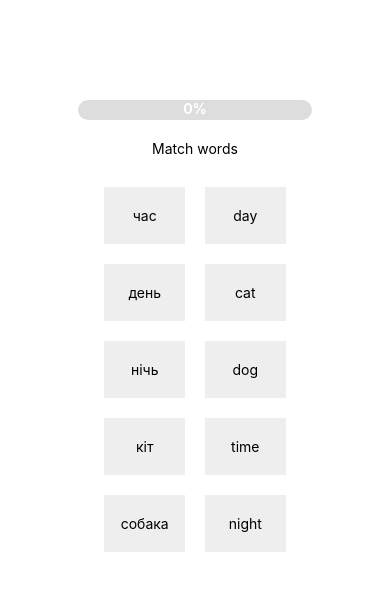
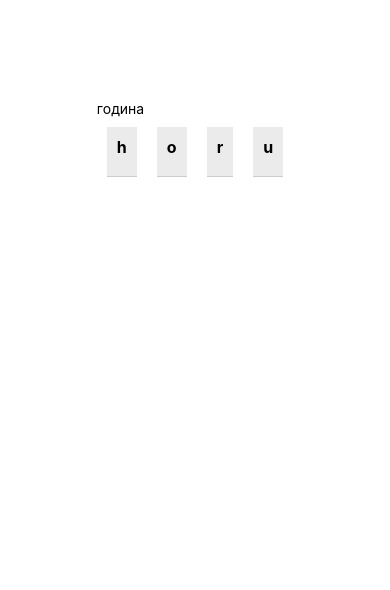
Before and after one commit to eugeneskom/engUkr, a React Native app: screen / in a window 390 px wide. Shown: the top 590 px of the page. Built offline with nearby package versions, Linux system fonts and the light colour scheme.

Commit message:
created wordsToBuild array with words

```diff
--- a/App.tsx
+++ b/App.tsx
@@ -34,6 +34,9 @@ const matchWordsArr: matchWordObjType[] = [
 
 const testWord = "hello";
 const example = { ukr: "година", eng: "hour" };
+const wordsToBuild = [
+  {id:0, ukr: "година", eng: "hour" },
+]
 
 const rowObj = [
   { id: 1, sentence: "I _ my homework", preposition: "did", choices: ["did", "made", "does", "make"] },
@@ -53,9 +56,9 @@ export default function App() {
   return (
     <View style={{flexDirection:"column"}}>
       <View style={styles.container}>
-        <MatchWords words={matchWordsArr} />
+        {/* <MatchWords words={matchWordsArr} /> */}
         {/* <Preposition prepRows={rowObj}/> */}
-        {/* <WordsBuilder set={example} /> */}
+        <WordsBuilder set={example} />
       </View>
     </View>
   );
@@ -63,7 +66,7 @@ export default function App() {
 
 const styles = StyleSheet.create({
   container: {
-    // flex: 1,
+    flex: 1,
     height: "100%",
     backgroundColor: "#fff",
     alignItems: "center",
```
Also changed, not shown: components/MatchWords/MatchWords.tsx (+2 -5 lines).
